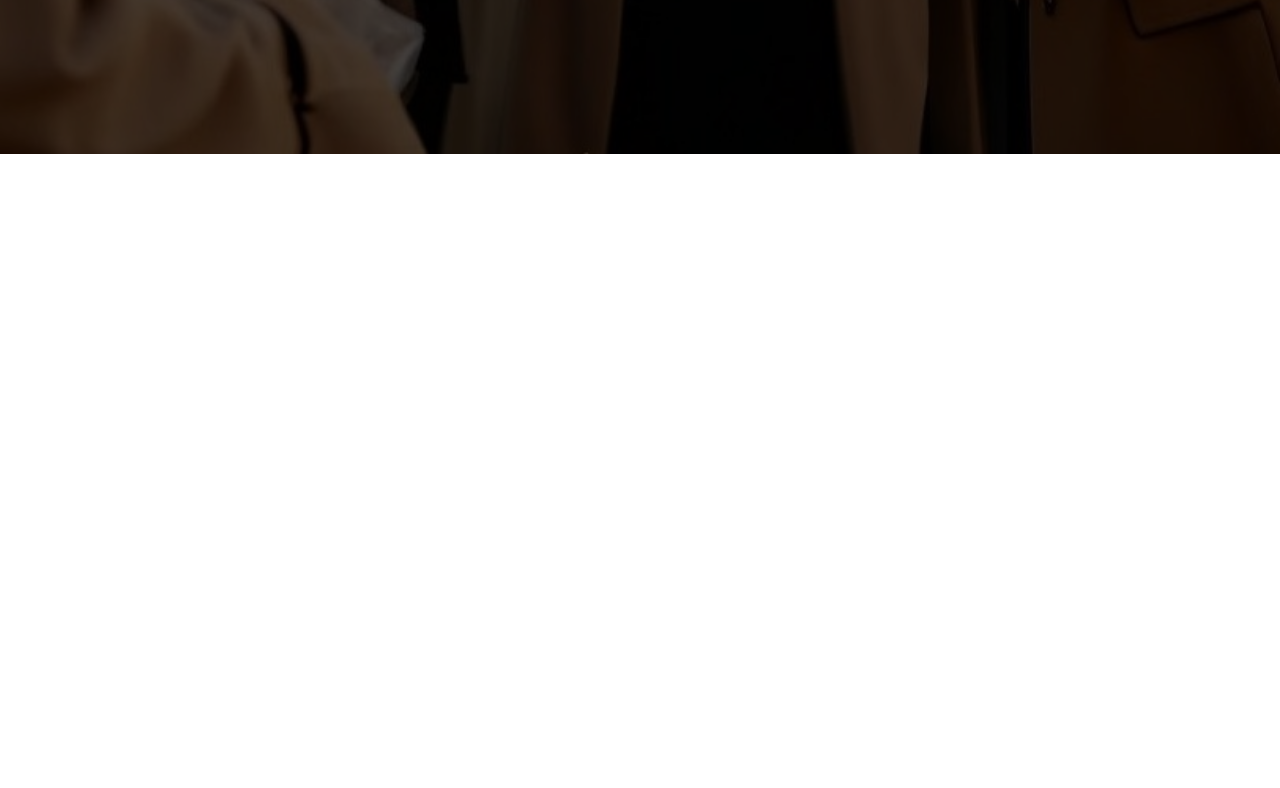
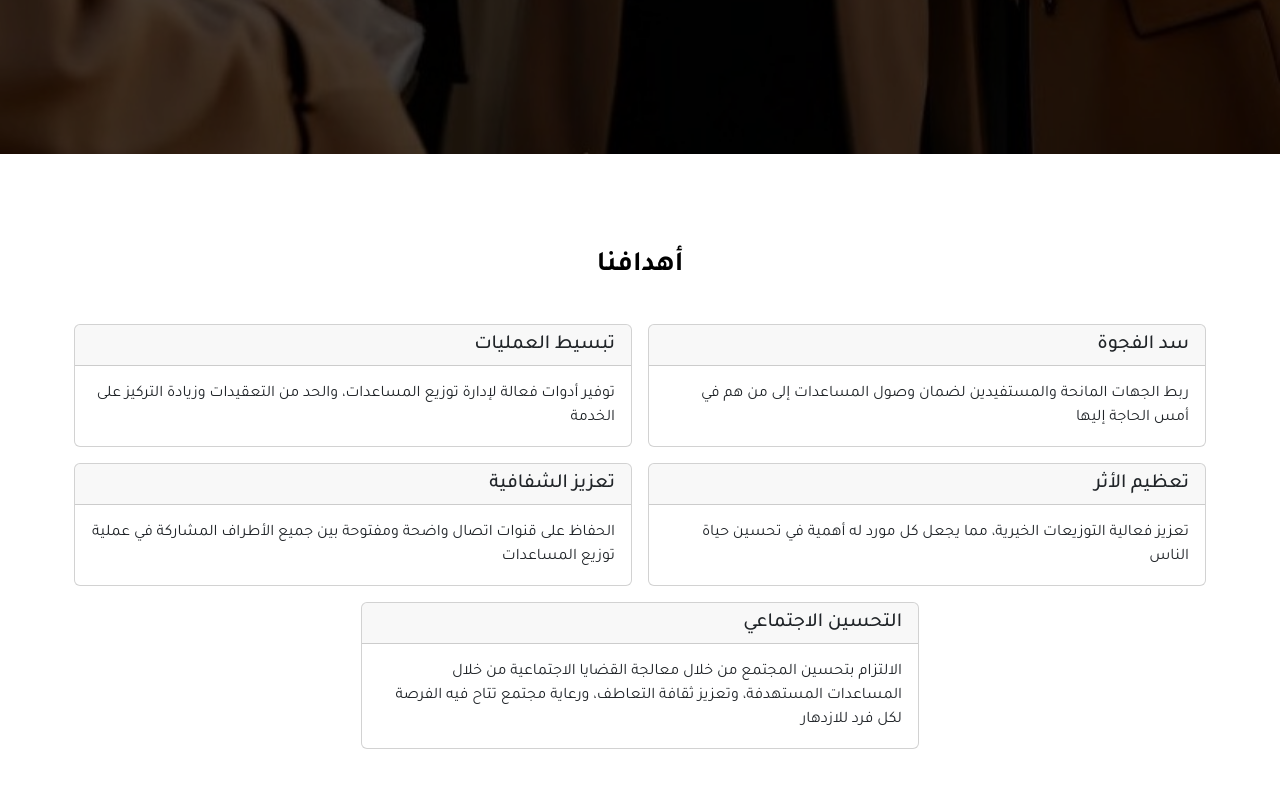
Before and after one commit to alitout/sa-aid, a React (Create React App) app in the folder frontend/: page / in a window 1280 px wide. Shown: the part 646-1434 px from the top of the page. Before the commit the page ends 800 px from the top, so only its background shows below. Built offline with nearby package versions, Linux system fonts and the light colour scheme.

Commit message:
added objectives section

```diff
--- /dev/null
+++ b/frontend/src/Components/HomePage/objectivesSection.jsx
@@ -0,0 +1,73 @@
+import React from 'react'
+
+function ObjectivesSection() {
+    return (
+        <section id='objectives' className='container' style={{paddingTop: '6rem'}}>
+            <div className="pb-4 pb-sm-5">
+                <h1 className="d-flex justify-content-center align-items-center fw-600 text-black fs-3 fs-sm-2 pb-4">
+                    أهدافنا
+                </h1>
+                <div className="cards d-flex flex-column justify-content-evenly">
+                    <div className="d-flex flex-column flex-md-row justify-content-center align-items-center align-items-md-stretch">
+                        <div className="card col-12 col-md-6 m-2">
+                            <h5 className="card-header fw-500 ">
+                                سد الفجوة
+                            </h5>
+                            <div className="card-body">
+                                <p className="card-text">
+                                    ربط الجهات المانحة والمستفيدين لضمان وصول المساعدات إلى من هم في أمس الحاجة إليها
+                                </p>
+                            </div>
+                        </div>
+                        <div className="card col-12 col-md-6 m-2">
+                            <h5 className="card-header fw-500 ">
+                                تبسيط العمليات
+                            </h5>
+                            <div className="card-body">
+                                <p className="card-text">
+                                    توفير أدوات فعالة لإدارة توزيع المساعدات، والحد من التعقيدات وزيادة التركيز على الخدمة
+                                </p>
+                            </div>
+                        </div>
+                    </div>
+                    <div className="cards d-flex flex-column flex-md-row justify-content-center align-items-center align-items-md-stretch">
+                        <div className="card col-12 col-md-6 m-2">
+                            <h5 className="card-header fw-500 ">
+                                تعظيم الأثر
+                            </h5>
+                            <div className="card-body">
+                                <p className="card-text">
+                                    تعزيز فعالية التوزيعات الخيرية، مما يجعل كل مورد له أهمية في تحسين حياة الناس
+                                </p>
+                            </div>
+                        </div>
+                        <div className="card col-12 col-md-6 m-2">
+                            <h5 className="card-header fw-500 ">
+                                تعزيز الشفافية
+                            </h5>
+                            <div className="card-body">
+                                <p className="card-text">
+                                    الحفاظ على قنوات اتصال واضحة ومفتوحة بين جميع الأطراف المشاركة في عملية توزيع المساعدات
+                                </p>
+                            </div>
+                        </div>
+                    </div>
+                    <div className="cards d-flex flex-column flex-md-row justify-content-center align-items-center align-items-md-stretch">
+                        <div className="card col-12 col-md-6 m-2">
+                            <h5 className="card-header fw-500 ">
+                                التحسين الاجتماعي
+                            </h5>
+                            <div className="card-body">
+                                <p className="card-text">
+                                    الالتزام بتحسين المجتمع من خلال معالجة القضايا الاجتماعية من خلال المساعدات المستهدفة، وتعزيز ثقافة التعاطف، ورعاية مجتمع تتاح فيه الفرصة لكل فرد للازدهار
+                                </p>
+                            </div>
+                        </div>
+                    </div>
+                </div>
+            </div>
+        </section>
+    )
+}
+
+export default ObjectivesSection
--- a/frontend/src/Pages/homePage.jsx
+++ b/frontend/src/Pages/homePage.jsx
@@ -1,12 +1,14 @@
 import React from 'react'
 import Navbar from '../Components/HomePage/navbar';
 import HeroSection from '../Components/HomePage/heroSection';
+import ObjectivesSection from '../Components/HomePage/objectivesSection';
 
 function homePage() {
     return (
         <div>
             <Navbar />
-            <HeroSection/>
+            <HeroSection />
+            <ObjectivesSection />
         </div>
     )
 }
```
